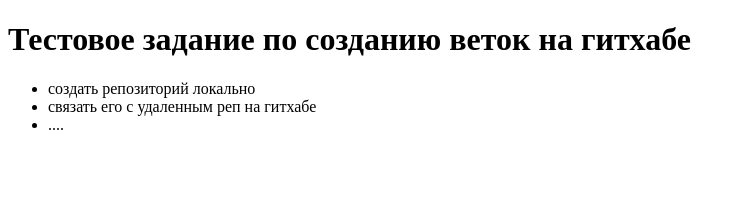
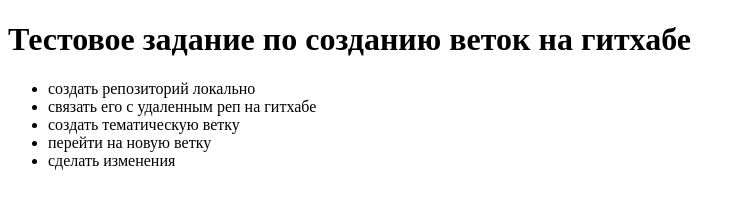
Before and after one commit to AlenaMalysheva/Bahtinov_test, a plain HTML site: page index.html in a window 1280 px wide. Shown: the whole page, without its empty margins (0-746 px from the left). Drawn offline with Linux system fonts and the light colour scheme.

Commit message:
продожить план действий

```diff
--- a/index.html
+++ b/index.html
@@ -11,7 +11,10 @@
     <ul>
         <li>создать репозиторий локально </li>
         <li>связать его с удаленным реп на гитхабе</li>
-        <li>....</li>
+        <li>создать тематическую ветку</li>
+	<li>перейти на новую ветку</li>
+	<li>сделать изменения</li>
+
     </ul>
 </body>
 </html>
```
